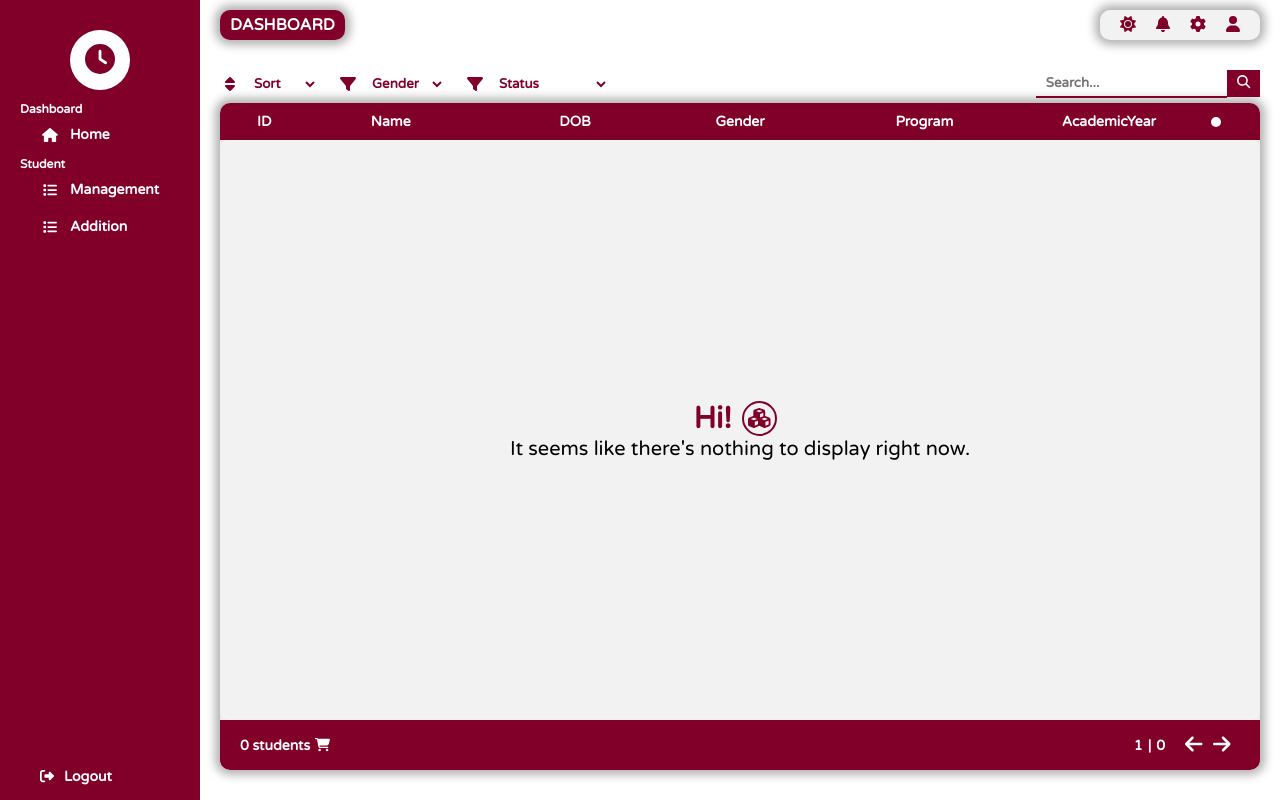
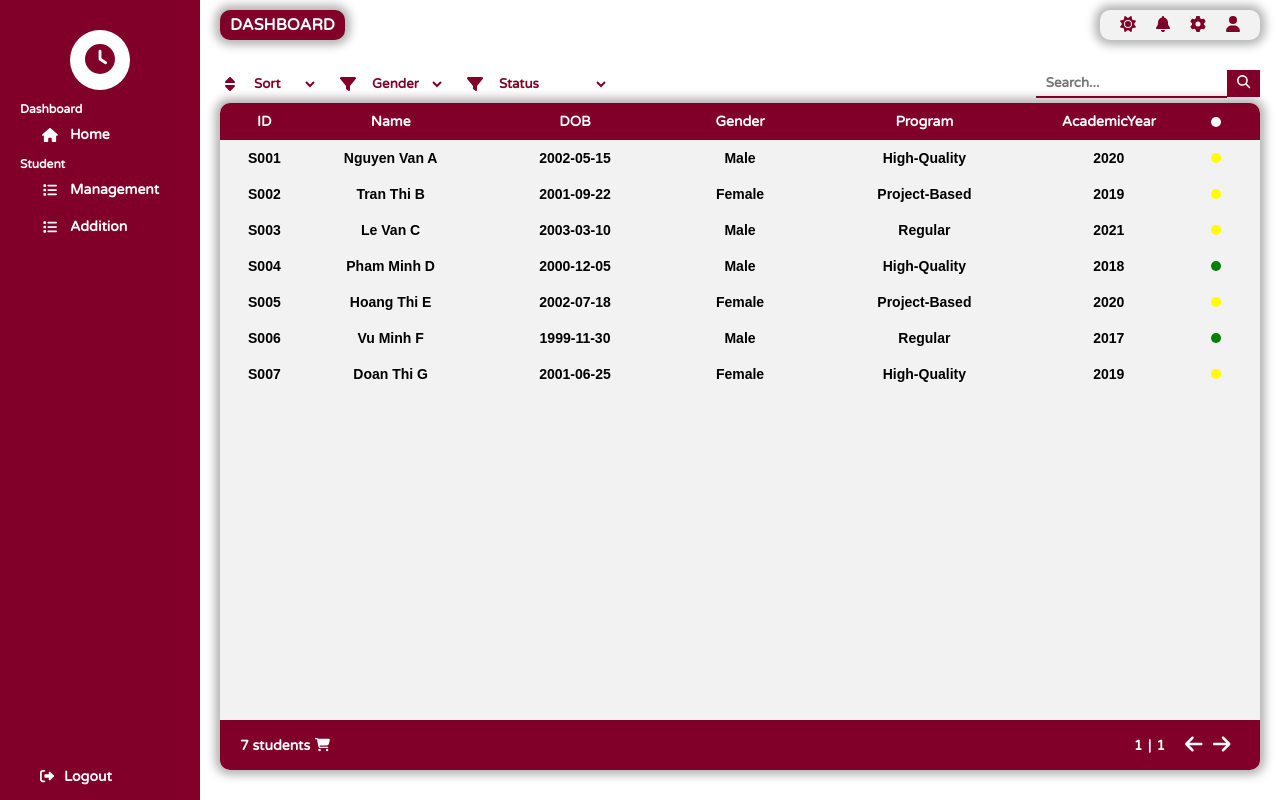
Before and after one commit to Vuhuydiet/Group19-Ex-TKPM, a React (Vite) app in the folder frontend/: page /student in a window 1280 px wide. Built offline with nearby package versions, Linux system fonts and the light colour scheme.

Commit message:
mock data for: + student list + student status + programs + faculty

```diff
--- a/frontend/src/pages/Student/Student.constant.ts
+++ b/frontend/src/pages/Student/Student.constant.ts
@@ -1,36 +1,58 @@
-export type Student = {
-    id: string;//
-    name: string;//
-    dob: string;//
-    gender: string;///
-    faculty: string;
-    academicYear: string;//
-    program: string;//
-    address: string;
-    email: string;
-    phone: string;
-    status: string;
-}
 
-export const mockDataStatus: string[] = [
-    "Studying",
-    "Graduated",
-    "Dropped Out"
-];
 
-export const mockDataFaculties: string[] = [
-    "Physics",
-    "Chemistry",
-    "Information Technology",
-    "Biology",
-    "Mathematics and Informatics"
-];
 
-export const mockDataPrograms: string[] = [
-    "High-Quality",
-    "Project-Based",
-    "Regular"
-];
+
+
+
+
+
+
+/// This whole file can be deleted
+/// ducnhat24
+
+
+
+
+
+
+
+
+
+
+
+// export type Student = {
+//     id: string;//
+//     name: string;//
+//     dob: string;//
+//     gender: string;///
+//     faculty: string;
+//     academicYear: number;//
+//     program: string;//
+//     address: string;
+//     email: string;
+//     phone: string;
+//     status: string;
+// }
+
+// export const mockDataStatus: string[] = [
+//     "Studying",
+//     "Graduated",
+//     "Dropped Out"
+// ];
+
+// export const mockDataFaculties: string[] = [
+//     "Physics",
+//     "Chemistry",
+//     "Information Technology",
+//     "Biology",
+//     "Mathematics and Informatics"
+// ];
+
+// export const mockDataPrograms: string[] = [
+//     "High-Quality",
+//     "Project-Based",
+//     "Regular"
+// ];
 
 // export const mockDataStudents: Student[] = [
 //     {
--- a/frontend/src/pages/Student/StudentImportForm/StudentImportForm.tsx
+++ b/frontend/src/pages/Student/StudentImportForm/StudentImportForm.tsx
@@ -1,6 +1,6 @@
 import { useState } from "react";
 import "./student_import_form.css";
-import { mockDataFaculties, mockDataPrograms } from "../Student.constant";
+import { mockDataFaculties, mockDataPrograms } from '../../../services/mockData';
 import { addStudent, Student } from "../../../services/studentAPIServices";
 // import { FontAwesomeIcon } from '@fortawesome/react-fontawesome'
 // import { faPencil } from '@fortawesome/free-solid-svg-icons'
--- a/frontend/src/pages/Student/StudentItem/StudentItem.tsx
+++ b/frontend/src/pages/Student/StudentItem/StudentItem.tsx
@@ -2,7 +2,7 @@ import './student_item.css';
 import { useState } from 'react';
 import { FontAwesomeIcon } from '@fortawesome/react-fontawesome'
 import { faMarsStroke, faVenus } from '@fortawesome/free-solid-svg-icons'
-import { mockDataFaculties, mockDataPrograms, mockDataStatus } from '../Student.constant';
+import { mockDataFaculties, mockDataPrograms, mockDataStatus } from '../../../services/mockData';
 import { Student, updateStudent } from '../../../services/studentAPIServices';
 import { useNotification } from '../../../contexts/NotificationProvider';
 // import { useLoading } from "./LoadingContext";
--- a/frontend/src/pages/Student/StudentList/StudentList.tsx
+++ b/frontend/src/pages/Student/StudentList/StudentList.tsx
@@ -7,13 +7,21 @@ import NothingDisplay from '../../../components/NothingDisplay/NothingDisplay';
 
 import StudentItem from '../StudentItem/StudentItem';
 import { Student } from '../../../services/studentAPIServices';
-import { mockDataStatus } from '../Student.constant';
+import { mockDataStatus } from '../../../services/mockData';
 // import { useLoading } from '../components/LoadingContext';
 // import NothingDisplay from '../components/NothingDisplay';
+
+import { mockStudentsList } from "../../../services/mockData"; // Đảm bảo import đúng đường dẫn
+
+
+
 
 function student() {
 
     const [students, setStudents] = useState<Student[]>([]);
+    useEffect(() => {
+        setStudents(mockStudentsList);
+    }, []);
     const [page, setPage] = useState(1);
     const [selectedStudent, setSelectedStudent] = useState<Student | undefined>(undefined);
     const [gender, setGender] = useState("");
--- /dev/null
+++ b/frontend/src/services/mockData.ts
@@ -0,0 +1,129 @@
+import { Student } from "./studentAPIServices";
+
+export const mockStudent: Student = {
+        id: "S001",
+        name: "Nguyen Van A",
+        dob: "2002-05-15",
+        gender: "Male",
+        faculty: "Information Technology",
+        academicYear: 2020,
+        program: "High-Quality",
+        address: "123 Le Loi Street, District 1, Ho Chi Minh City",
+        email: "nguyenvana@example.com",
+        phone: "0123456789",
+        status: "Studying"
+    };
+
+export const mockStudentsList: Student[] = [
+    {
+        id: "S001",
+        name: "Nguyen Van A",
+        dob: "2002-05-15",
+        gender: "Male",
+        faculty: "Information Technology",
+        academicYear: 2020,
+        program: "High-Quality",
+        address: "123 Le Loi Street, District 1, Ho Chi Minh City",
+        email: "nguyenvana@example.com",
+        phone: "0123456789",
+        status: "Studying"
+    },
+    {
+        id: "S002",
+        name: "Tran Thi B",
+        dob: "2001-09-22",
+        gender: "Female",
+        faculty: "Physics",
+        academicYear: 2019,
+        program: "Project-Based",
+        address: "456 Nguyen Trai Street, District 5, Ho Chi Minh City",
+        email: "tranthib@example.com",
+        phone: "0987654321",
+        status: "Studying"
+    },
+    {
+        id: "S003",
+        name: "Le Van C",
+        dob: "2003-03-10",
+        gender: "Male",
+        faculty: "Chemistry",
+        academicYear: 2021,
+        program: "Regular",
+        address: "789 Dien Bien Phu Street, Binh Thanh District, Ho Chi Minh City",
+        email: "levanc@example.com",
+        phone: "0369852147",
+        status: "Studying"
+    },
+    {
+        id: "S004",
+        name: "Pham Minh D",
+        dob: "2000-12-05",
+        gender: "Male",
+        faculty: "Biology",
+        academicYear: 2018,
+        program: "High-Quality",
+        address: "159 Vo Van Ngan Street, Thu Duc City, Ho Chi Minh City",
+        email: "phamminhd@example.com",
+        phone: "0945123789",
+        status: "Graduated"
+    },
+    {
+        id: "S005",
+        name: "Hoang Thi E",
+        dob: "2002-07-18",
+        gender: "Female",
+        faculty: "Mathematics and Informatics",
+        academicYear: 2020,
+        program: "Project-Based",
+        address: "753 Hoang Van Thu Street, Tan Binh District, Ho Chi Minh City",
+        email: "hoangthie@example.com",
+        phone: "0978465123",
+        status: "Studying"
+    },
+    {
+        id: "S006",
+        name: "Vu Minh F",
+        dob: "1999-11-30",
+        gender: "Male",
+        faculty: "Physics",
+        academicYear: 2017,
+        program: "Regular",
+        address: "234 Pasteur Street, District 3, Ho Chi Minh City",
+        email: "vuminhf@example.com",
+        phone: "0935124785",
+        status: "Graduated"
+    },
+    {
+        id: "S007",
+        name: "Doan Thi G",
+        dob: "2001-06-25",
+        gender: "Female",
+        faculty: "Chemistry",
+        academicYear: 2019,
+        program: "High-Quality",
+        address: "678 Tran Hung Dao Street, District 1, Ho Chi Minh City",
+        email: "doanthig@example.com",
+        phone: "0903124879",
+        status: "Studying"
+    },
+];
+
+export const mockDataStatus: string[] = [
+    "Studying",
+    "Graduated",
+    "Dropped Out"
+];
+
+export const mockDataFaculties: string[] = [
+    "Physics",
+    "Chemistry",
+    "Information Technology",
+    "Biology",
+    "Mathematics and Informatics"
+];
+
+export const mockDataPrograms: string[] = [
+    "High-Quality",
+    "Project-Based",
+    "Regular"
+];
--- a/frontend/src/services/studentAPIServices.ts
+++ b/frontend/src/services/studentAPIServices.ts
@@ -1,4 +1,5 @@
 import axios from "axios";
+// import { Student } from "../pages/Student/Student.constant";
 
 const API_BASE_URL = "http://localhost:3000/api/students"; // Thay đổi URL nếu cần
 
```
Also changed, not shown: package.json (+9 -2 lines), 2 other files (tests, documents, lock files or other folders).
